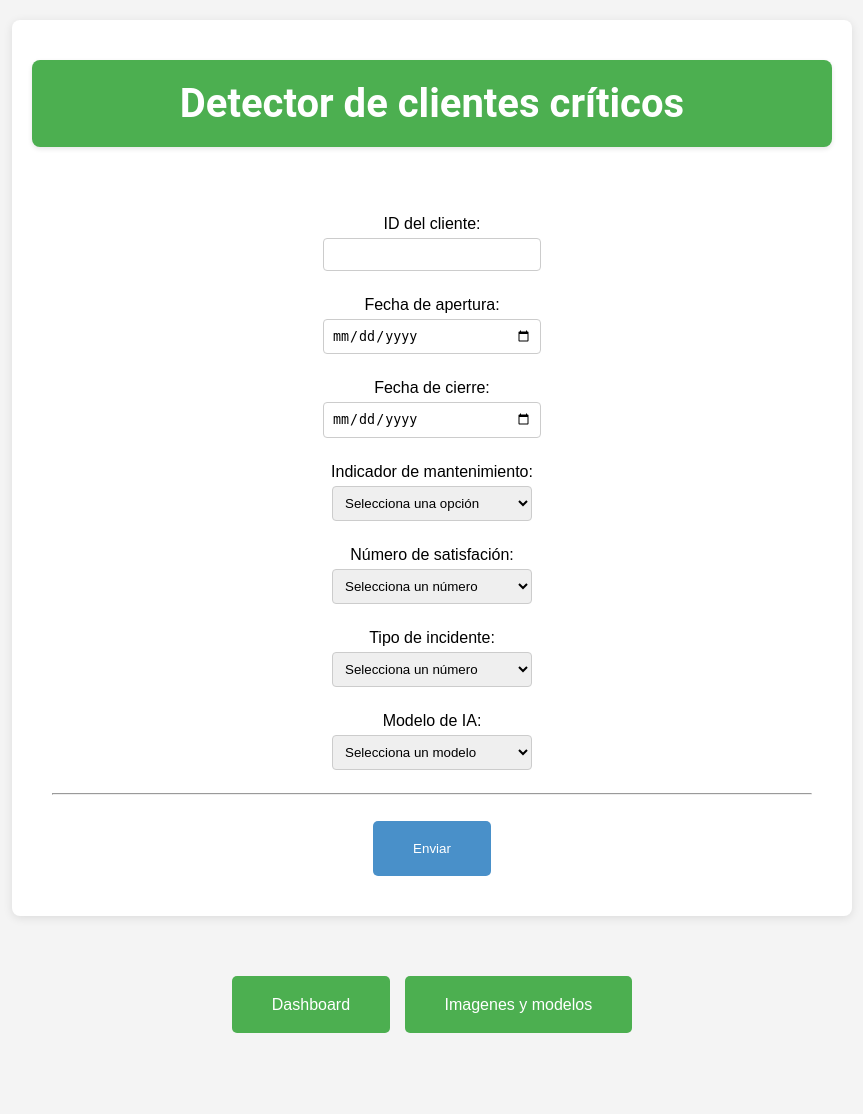
After one commit to KDLK99/SI_Practica2, a Flask app: page /ia in a window 1280 px wide. The commit adds this page. Shown: the whole page, without its empty margins (208-1071 px from the left). Run offline with Flask 3, Linux system fonts and the light colour scheme; the visitor is signed in with stand-in values (Sample User, id 1).

Commit message:
Added IA ex5

```diff
--- a/requirements.txt
+++ b/requirements.txt
@@ -2,3 +2,4 @@ pandas
 flask
 plotly
 newsapi-python
+scikit-learn
--- a/src/static/css/styles.css
+++ b/src/static/css/styles.css
@@ -15,8 +15,15 @@ body {
 }
 
 h1 {
-    text-align: center;
-    color: #333;
+    font-family: 'Roboto', sans-serif;
+    font-size: 2.5em; /* Tamaño de fuente grande */
+    color: #ffffff; /* Color del texto */
+    text-align: center; /* Centrar el texto */
+    margin: 20px 0; /* Espaciado superior e inferior */
+    padding: 20px; /* Espaciado interno */
+    background-color: #4CAF50; /* Color de fondo suave */
+    border-radius: 8px; /* Bordes redondeados */
+    box-shadow: 0 2px 5px rgba(0, 0, 0, 0.1); /* Sombra sutil */
 }
 
 nav {
--- a/src/static/templates/dashboard.html
+++ b/src/static/templates/dashboard.html
@@ -19,15 +19,14 @@
                 </div>
             {% endif %}
         {% endwith %}
-<header>
     <h1>Panel de Control</h1>
-</header>
 
 <nav>
     <a href="estadisticas" class="button">Estadísticas</a>
     <a href="cves" class="button">CVEs</a>
     <a href="news" class="button">Noticias</a>
-    <a href="logout" class="button">Salir</a>
+    <a href="ia" class="button">IA</a>
+    <a href="logout" class="button" style="background-color: #d62121">Salir</a>
 </nav>
 
 <div class="container">
--- /dev/null
+++ b/src/static/templates/ia.html
@@ -0,0 +1,103 @@
+<!DOCTYPE html>
+<html lang="en">
+<head>
+    <meta charset="UTF-8">
+    <link rel="stylesheet" href="{{ url_for('static', filename='css/styles.css') }}">
+    <title>Detector de clientes críticos</title>
+    <style>
+        form {
+            background-color: white; /* Color de fondo del formulario */
+            padding: 20px; /* Espaciado interno */
+            border-radius: 8px; /* Bordes redondeados */
+            text-align: center;
+        }
+        label {
+            display: block;
+            margin: 10px 0 5px;
+        }
+        input, select {
+            padding: 8px;
+            width: 200px;
+            margin-bottom: 15px;
+            border: 1px solid #ccc; /* Borde del campo */
+            border-radius: 4px; /* Bordes redondeados */
+        }
+    </style>
+</head>
+<body>
+    <div class="container">
+        <h1 style="text-align: center;">Detector de clientes críticos</h1>
+        <br>
+        <form>
+            <!-- Campo numérico -->
+            <label for="numero">ID del cliente:</label>
+            <input type="number" id="cliente" name="cliente" required>
+
+            <!-- Campo de fecha -->
+            <label for="fecha">Fecha de apertura:</label>
+            <input type="date" id="fecha_apertura" name="fecha_apertura" required>
+
+            <label for="fecha">Fecha de cierre:</label>
+            <input type="date" id="fecha_cierre" name="fecha_cierre" required>
+
+            <!-- Desplegable para true/false -->
+            <label for="es_mantenimiento">Indicador de mantenimiento:</label>
+            <select id="es_mantenimiento" name="es_mantenimiento" required>
+                <option value="" disabled selected>Selecciona una opción</option>
+                <option value="true">True</option>
+                <option value="false">False</option>
+            </select>
+
+            <!-- Desplegable con números del 1 al 5 -->
+            <label for="satisfacion">Número de satisfación:</label>
+            <select id="satisfacion" name="satisfacion" required>
+                <option value="" disabled selected>Selecciona un número</option>
+                <option value="1">1</option>
+                <option value="2">2</option>
+                <option value="3">3</option>
+                <option value="4">4</option>
+                <option value="5">5</option>
+                <option value="6">6</option>
+                <option value="7">7</option>
+                <option value="8">8</option>
+                <option value="9">9</option>
+                <option value="10">10</option>
+            </select>
+
+            <!-- Desplegable con números del 1 al 5 -->
+            <label for="tipo_incidente">Tipo de incidente:</label>
+            <select id="tipo_incidente" name="tipo_incidente" required>
+                <option value="" disabled selected>Selecciona un número</option>
+                <option value="1">1</option>
+                <option value="2">2</option>
+                <option value="3">3</option>
+                <option value="4">4</option>
+                <option value="5">5</option>
+            </select>
+
+            <label for="modelo">Modelo de IA:</label>
+            <select id="modelo" name="modelo" required>
+                <option value="" disabled selected>Selecciona un modelo</option>
+                <option value="0">Regresión Lineal</option>
+                <option value="1">Decisión Tree</option>
+                <option value="2">Random Forest</option>
+            </select>
+            <hr>
+    {% if value %}
+        <h2>{{ value }}</h2>
+        <hr>
+    {% endif %}
+            <br>
+            <button type="submit" class="tab-button" style="background-color: #4990c9">Enviar</button>
+            <!-- <img src="static/plot1.png" alt="Gráfica">
+            <img src="static/plot2.png" alt="Gráfica">
+            <img src="static/plot3.png" alt="Gráfica"> -->
+        </form>
+    </div>
+    <nav>
+        <a href="dashboard" class="tab-button">Dashboard</a>
+        <a href="ia_images" class="tab-button">Imagenes y modelos</a>
+    </nav>
+
+</body>
+</html>
--- a/src/web.py
+++ b/src/web.py
@@ -6,6 +6,7 @@ import plotly.graph_objects as go
 from flask import render_template, request, redirect, url_for, session, flash
 import ejercicio_1
 import ejercicio_3
+import ejercicio_5
 import main_program
 import plotly.express as px
 from database import init_db, add_user, login as user_login
@@ -40,7 +41,6 @@ def dashboard():
 @login_required
 def galey():
     newsapi = NewsApiClient(api_key='f7c4ca0f65974295b4064ecb7504ef41')
-
     news = newsapi.get_everything(qintitle='ciberataque',
                                     language='es')
     i = 0
@@ -65,6 +65,57 @@ def cves():
     return render_template('cves.html', datos = values)
 
 
+@app.route('/ia')
+@login_required
+def ia():
+    all_params = 1
+    cliente = request.args.get('cliente')
+    if cliente is None:
+        all_params = 0
+    else:
+        cliente = int(cliente)
+    fecha_apertura = request.args.get('fecha_apertura')
+    if fecha_apertura is None:
+        all_params = 0
+    fecha_cierre = request.args.get('fecha_cierre')
+    if fecha_cierre is None:
+        all_params = 0
+    es_mantenimiento = request.args.get('es_mantenimiento')
+    if es_mantenimiento is None:
+        all_params = 0
+    elif es_mantenimiento == "True":
+        es_mantenimiento = True
+    else:
+        es_mantenimiento = False
+    satisfacion = request.args.get('satisfacion')
+    if satisfacion is None:
+        all_params = 0
+    else:
+        satisfacion = int(satisfacion)
+    tipo_incidente = request.args.get('tipo_incidente')
+    if tipo_incidente is None:
+        all_params = 0
+    else:
+        tipo_incidente = int(tipo_incidente)
+    modelo = request.args.get('modelo')
+    if modelo is None:
+        all_params = 0
+
+    if all_params == 0:
+        return render_template('ia.html')
+    else:
+        ticket = ejercicio_5.creacion_ticket(cliente, fecha_apertura, fecha_cierre, es_mantenimiento, satisfacion, tipo_incidente)
+        value = ejercicio_5.ejercicio5(modelo, ticket)
+        if value[0] == 1:
+            value = "El nuevo cliente será crítico"
+        else:
+            value = "El nuevo cliente NO será crítico"
+        return render_template('ia.html', value = value)
+
+@app.route('/ia_images')
+@login_required
+def ia_images():
+    return render_template('ia_images.html')
 
 @app.route('/login', methods=['GET', 'POST'])
 def login():
@@ -162,7 +213,11 @@ def estadisticas():
 
     return render_template('estadisticas.html', graph1=graph1, graph2=graph2, graph3=graph3 , x=nClientes, y=nIncidentes)
 
-if __name__ == '__main__':
+def main():
     init_db()
     main_program.load_data_from_json()
+    ejercicio_5.prepare_ejercicio5()
     app.run(debug = True)
+
+if __name__ == '__main__':
+    main()
```
Also changed, not shown: src/ejercicio_5.py (+38 -32 lines), src/main_program.py (+3 -4 lines), src/static/templates/estadisticas.html (+0 -11 lines), src/static/templates/ia_images.html (added, +58 -0 lines), src/static/plot1.png (added), src/static/plot2.png (added), src/static/plot3.png (added).
